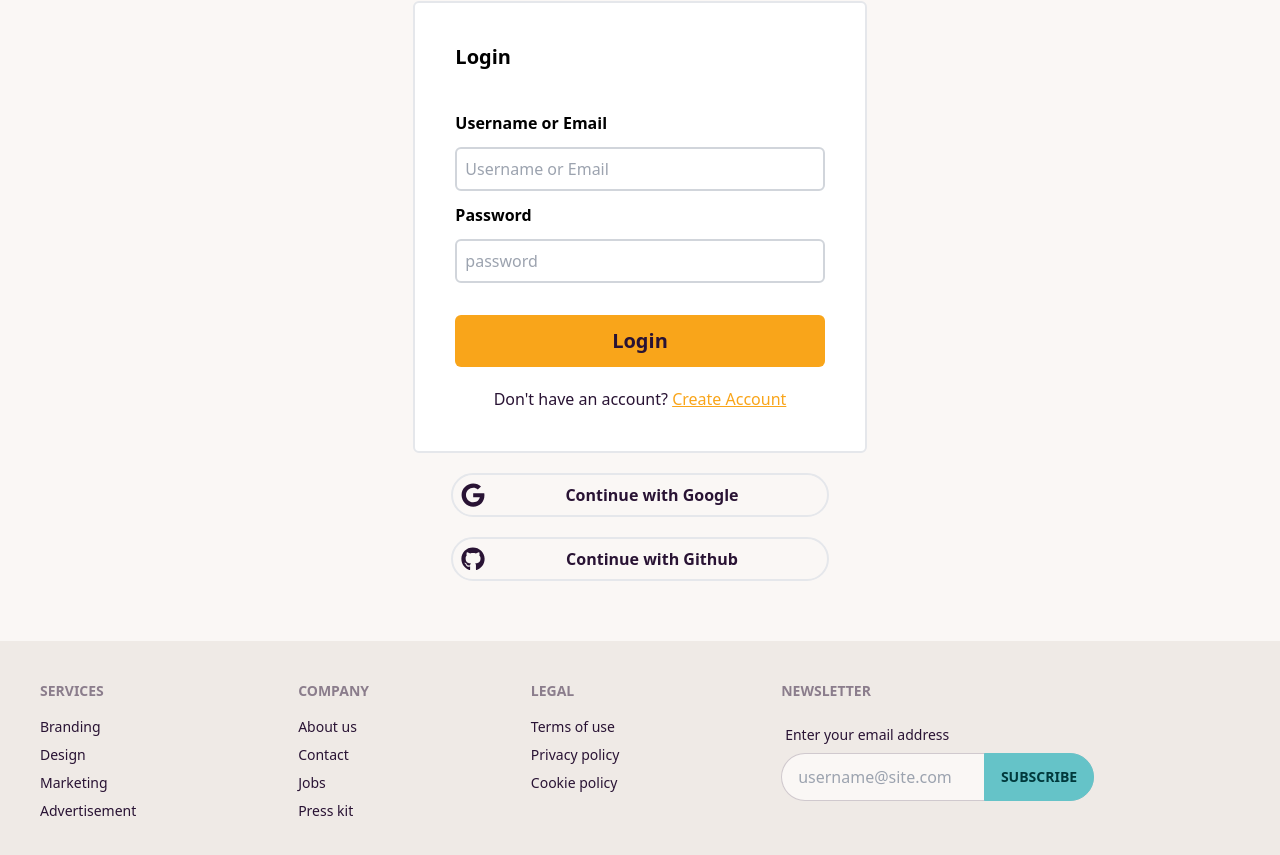
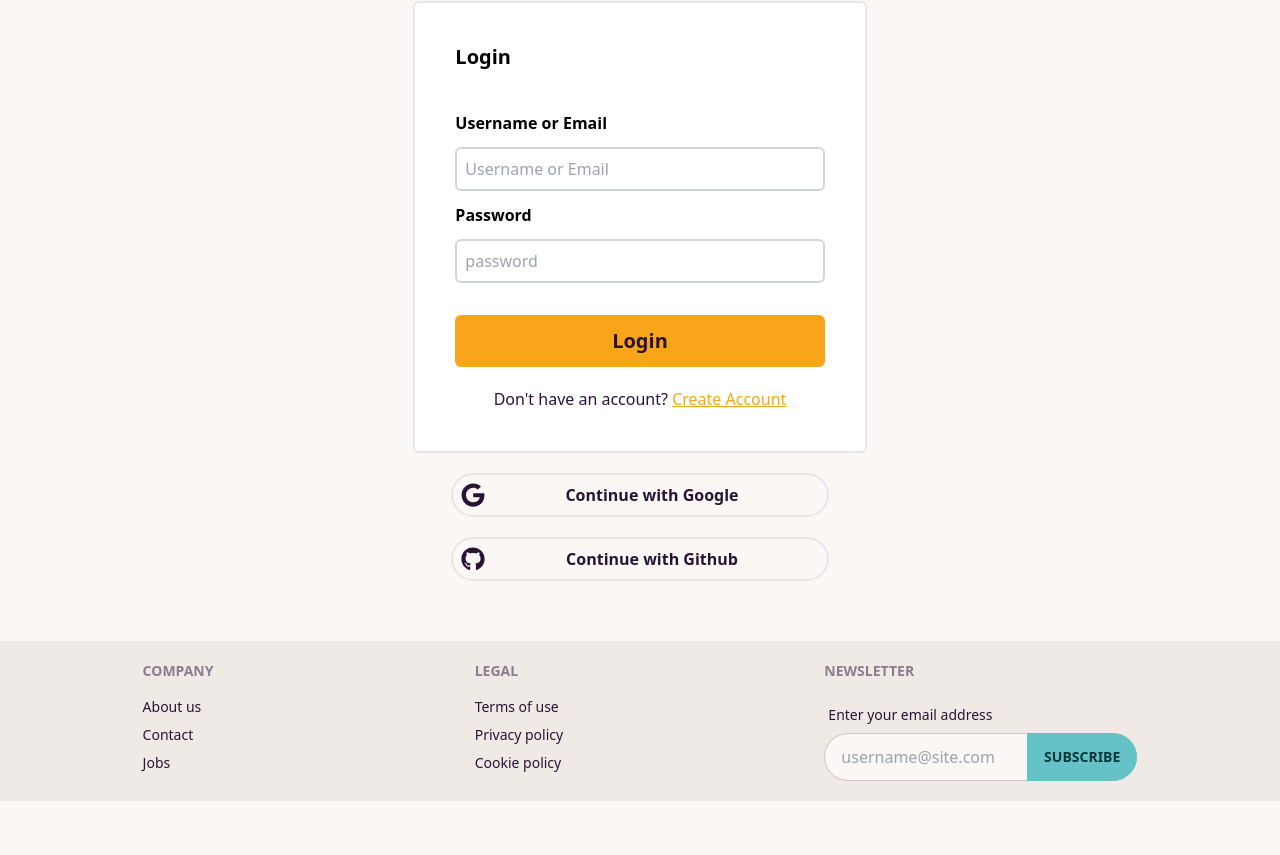
Before and after one commit to shaumicwc/spice-house, a React (Vite) app: page /login in a window 1280 px wide. Shown: the part 139-994 px from the top of the page. After the commit the page ends 940 px from the top, so only its background shows below. Built offline with nearby package versions, Linux system fonts and the light colour scheme.

Commit message:
hide firebase config

```diff
--- a/src/Components/Pages/Home/Baner/Baner.jsx
+++ b/src/Components/Pages/Home/Baner/Baner.jsx
@@ -1,13 +1,34 @@
+// import React from 'react';
+
+
+// const Baner = () => {
+//     return (
+//       <div className='w-full relative'>
+//         <img style={{height: '85vh', filter: 'brightness(80%)' }} className='w-full' src='https://images.unsplash.com/photo-1504674900247-0877df9cc836?ixlib=rb-4.0.3&ixid=MnwxMjA3fDB8MHxzZWFyY2h8NHx8Zm9vZHN8ZW58MHx8MHx8&auto=format&fit=crop&w=1920&q=80' alt="" />
+//         <div className='absolute top-0 left-0 text-white text-left m-2'>
+//           <h1 className='text-5xl font-bold m-10'>Food that reminds of <br />
+//            YOUR HOME!!</h1>
+//           <p className='text-lg font-bold m-10 '>We serve delicious food that will satisfy your taste buds.</p>
+//         </div>
+//       </div>
+//     );
+//   };
+
+
+// export default Baner;
+
 import React from 'react';
 
-const Baner = () => {
-    return (
-        <div className='w-full relative'>
-            <img style={{height: '80vh' }} className='w-full ' src="https://images.unsplash.com/photo-1483137140003-ae073b395549?ixlib=rb-4.0.3&ixid=MnwxMjA3fDB8MHxzZWFyY2h8Mjl8fGZvb2QlMjBiYWNrZ3JvdW5kfGVufDB8fDB8fA%3D%3D&auto=format&fit=crop&w=500&q=60" alt="" />
-            <div className='w-full absolute inset-0 bg-black opacity-50'>
-            </div>
-        </div>
-    );
+const Banner = () => {
+  return (
+    <div className='w-full relative'>
+      <img style={{height: '85vh', filter: 'brightness(65%)' }} className='w-full' src='https://images.unsplash.com/photo-1504674900247-0877df9cc836?ixlib=rb-4.0.3&ixid=MnwxMjA3fDB8MHxzZWFyY2h8NHx8Zm9vZHN8ZW58MHx8MHx8&auto=format&fit=crop&w=1920&q=80' alt="" />
+      <div className='absolute top-1/2 left-1/2 transform -translate-x-1/2 -translate-y-1/2 text-white text-center m-2'>
+        <h1 className='text-5xl font-bold'>Food that reminds of YOUR HOME!!</h1>
+        <p className='text-lg font-bold mt-10'>We serve delicious food that will satisfy your taste buds</p>
+      </div>
+    </div>
+  );
 };
 
-export default Baner;
+export default Banner;
--- a/src/Components/Pages/Shared/Footer/Footer.jsx
+++ b/src/Components/Pages/Shared/Footer/Footer.jsx
@@ -3,20 +3,14 @@ import React from 'react';
 const Footer = () => {
     return (
         <div className='mr-0 me-5'>
-            <footer className="footer p-10 bg-base-200 text-base-content">
-  <div children='m-5'>
-    <span className="footer-title">Services</span>
-    <a className="link link-hover">Branding</a>
-    <a className="link link-hover">Design</a>
-    <a className="link link-hover">Marketing</a>
-    <a className="link link-hover">Advertisement</a>
-  </div>
+            <footer className="footer p-5 justify-around bg-base-200 text-base-content">
+
   <div>
     <span className="footer-title">Company</span>
     <a className="link link-hover">About us</a>
     <a className="link link-hover">Contact</a>
     <a className="link link-hover">Jobs</a>
-    <a className="link link-hover">Press kit</a>
+
   </div>
   <div>
     <span className="footer-title">Legal</span>
```
Also changed, not shown: firebase.config.js (+6 -6 lines).
